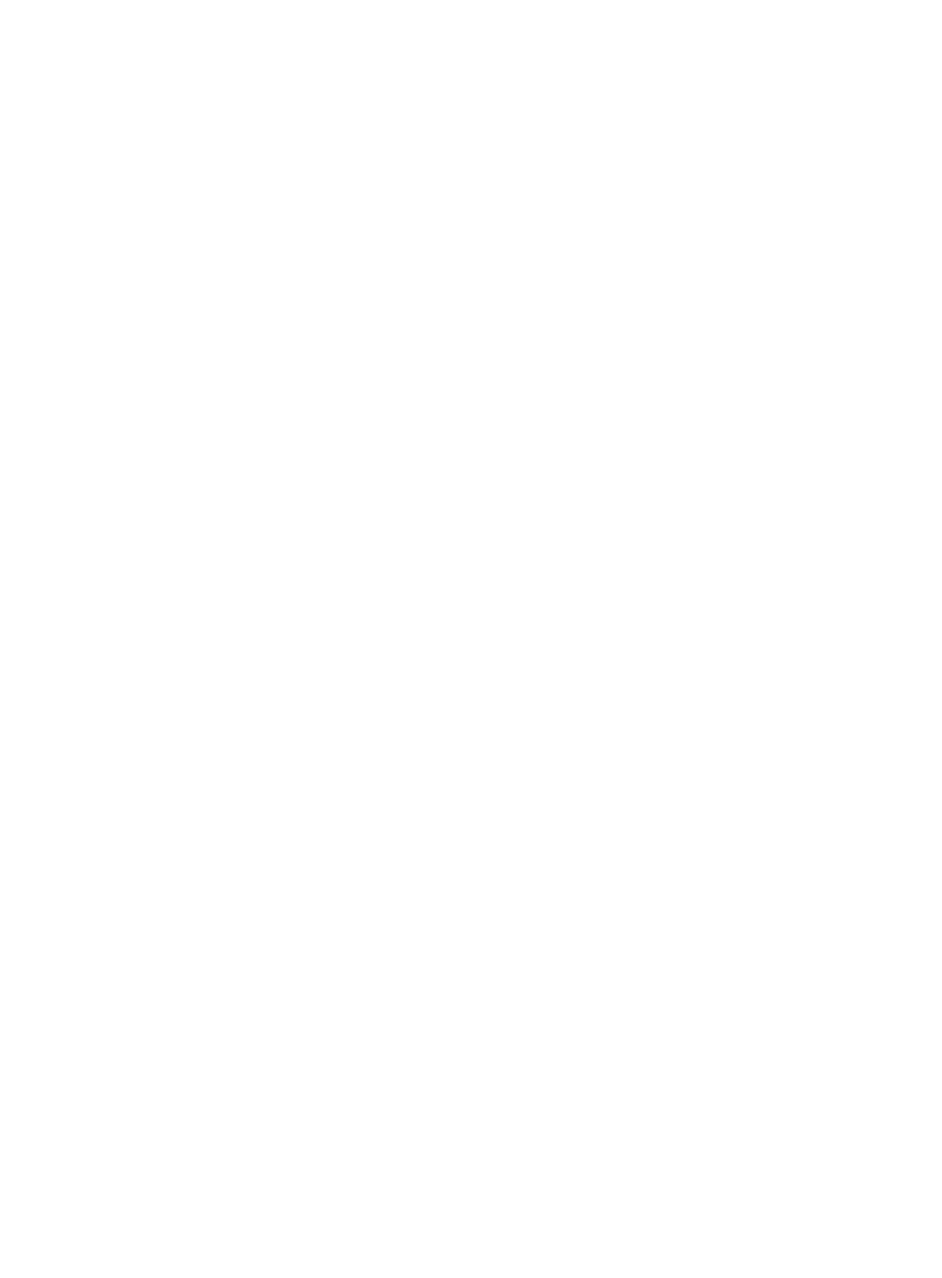
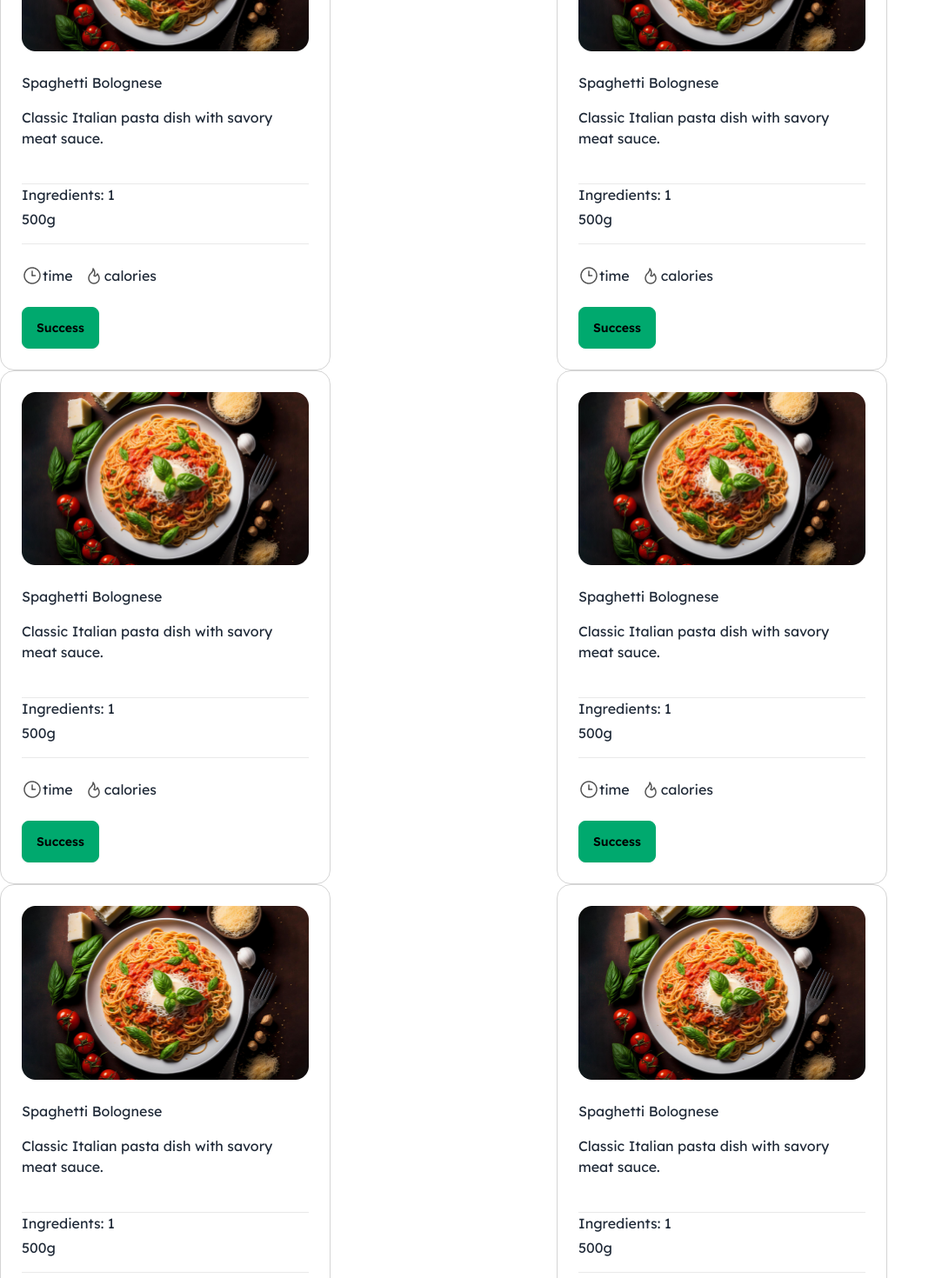
Before and after one commit to Salman7D/Chefs-Table, a React (Vite) app: page / in a window 1280 px wide. Shown: the part 1320-2790 px from the top of the page at 87% size, without its empty margins (0-1083 px from the left). Before the commit the page ends 1155 px from the top, so only its background shows below. Built offline with nearby package versions, Linux system fonts and the light colour scheme; a web font is replaced by a local one.

Commit message:
foodbar added

```diff
--- a/src/App.jsx
+++ b/src/App.jsx
@@ -12,6 +12,185 @@ function App() {
       <Banner></Banner>
       <Our></Our>
 
+      <div className='grid grid-cols-2 gap-0'>
+      <div className='rounded-2xl border border-solid border-[#28282833] w-[380px] p-6'>
+        <img className='mb-6' src="/public/Images/Rectangle 20170.png" alt="" />
+        <p className='mb-4'>Spaghetti Bolognese</p>
+        <p className='mb-10'>Classic Italian pasta dish with savory meat sauce.</p>
+        <div className='bg-[#2828281A] h-[1px] w-[330px]'>
+
+        </div>
+        <p className='mb-1'>Ingredients: 1</p>
+        <p className='mb-4'>500g</p>
+        <div className='bg-[#2828281A] h-[1px] w-[330px] mb-6'>
+
+        </div>
+        <div className='flex gap-3 mb-6'>
+          <div className='flex'>
+            <img src="/public/Images/Clock.png" alt="" />
+            <p>time</p>
+          </div>
+          <div className='flex'>
+            <img src="/public/Images/Fire.png" alt="" />
+            <p>calories</p>
+          </div>
+        </div>
+
+        <button className="btn btn-success">Success</button>
+
+
+      </div>
+
+      <div className='rounded-2xl border border-solid border-[#28282833] w-[380px] p-6'>
+        <img className='mb-6' src="/public/Images/Rectangle 20170.png" alt="" />
+        <p className='mb-4'>Spaghetti Bolognese</p>
+        <p className='mb-10'>Classic Italian pasta dish with savory meat sauce.</p>
+        <div className='bg-[#2828281A] h-[1px] w-[330px]'>
+
+        </div>
+        <p className='mb-1'>Ingredients: 1</p>
+        <p className='mb-4'>500g</p>
+        <div className='bg-[#2828281A] h-[1px] w-[330px] mb-6'>
+
+        </div>
+        <div className='flex gap-3 mb-6'>
+          <div className='flex'>
+            <img src="/public/Images/Clock.png" alt="" />
+            <p>time</p>
+          </div>
+          <div className='flex'>
+            <img src="/public/Images/Fire.png" alt="" />
+            <p>calories</p>
+          </div>
+
+
+        </div>
+
+        <button className="btn btn-success">Success</button>
+
+
+      </div>
+      <div className='rounded-2xl border border-solid border-[#28282833] w-[380px] p-6'>
+        <img className='mb-6' src="/public/Images/Rectangle 20170.png" alt="" />
+        <p className='mb-4'>Spaghetti Bolognese</p>
+        <p className='mb-10'>Classic Italian pasta dish with savory meat sauce.</p>
+        <div className='bg-[#2828281A] h-[1px] w-[330px]'>
+
+        </div>
+        <p className='mb-1'>Ingredients: 1</p>
+        <p className='mb-4'>500g</p>
+        <div className='bg-[#2828281A] h-[1px] w-[330px] mb-6'>
+
+        </div>
+        <div className='flex gap-3 mb-6'>
+          <div className='flex'>
+            <img src="/public/Images/Clock.png" alt="" />
+            <p>time</p>
+          </div>
+          <div className='flex'>
+            <img src="/public/Images/Fire.png" alt="" />
+            <p>calories</p>
+          </div>
+
+
+        </div>
+
+        <button className="btn btn-success">Success</button>
+
+
+      </div>
+      <div className='rounded-2xl border border-solid border-[#28282833] w-[380px] p-6'>
+        <img className='mb-6' src="/public/Images/Rectangle 20170.png" alt="" />
+        <p className='mb-4'>Spaghetti Bolognese</p>
+        <p className='mb-10'>Classic Italian pasta dish with savory meat sauce.</p>
+        <div className='bg-[#2828281A] h-[1px] w-[330px]'>
+
+        </div>
+        <p className='mb-1'>Ingredients: 1</p>
+        <p className='mb-4'>500g</p>
+        <div className='bg-[#2828281A] h-[1px] w-[330px] mb-6'>
+
+        </div>
+        <div className='flex gap-3 mb-6'>
+          <div className='flex'>
+            <img src="/public/Images/Clock.png" alt="" />
+            <p>time</p>
+          </div>
+          <div className='flex'>
+            <img src="/public/Images/Fire.png" alt="" />
+            <p>calories</p>
+          </div>
+
+
+        </div>
+
+        <button className="btn btn-success">Success</button>
+
+
+      </div>
+      <div className='rounded-2xl border border-solid border-[#28282833] w-[380px] p-6'>
+        <img className='mb-6' src="/public/Images/Rectangle 20170.png" alt="" />
+        <p className='mb-4'>Spaghetti Bolognese</p>
+        <p className='mb-10'>Classic Italian pasta dish with savory meat sauce.</p>
+        <div className='bg-[#2828281A] h-[1px] w-[330px]'>
+
+        </div>
+        <p className='mb-1'>Ingredients: 1</p>
+        <p className='mb-4'>500g</p>
+        <div className='bg-[#2828281A] h-[1px] w-[330px] mb-6'>
+
+        </div>
+        <div className='flex gap-3 mb-6'>
+          <div className='flex'>
+            <img src="/public/Images/Clock.png" alt="" />
+            <p>time</p>
+          </div>
+          <div className='flex'>
+            <img src="/public/Images/Fire.png" alt="" />
+            <p>calories</p>
+          </div>
+
+
+        </div>
+
+        <button className="btn btn-success">Success</button>
+
+
+      </div>
+      <div className='rounded-2xl border border-solid border-[#28282833] w-[380px] p-6'>
+        <img className='mb-6' src="/public/Images/Rectangle 20170.png" alt="" />
+        <p className='mb-4'>Spaghetti Bolognese</p>
+        <p className='mb-10'>Classic Italian pasta dish with savory meat sauce.</p>
+        <div className='bg-[#2828281A] h-[1px] w-[330px]'>
+
+        </div>
+        <p className='mb-1'>Ingredients: 1</p>
+        <p className='mb-4'>500g</p>
+        <div className='bg-[#2828281A] h-[1px] w-[330px] mb-6'>
+
+        </div>
+        <div className='flex gap-3 mb-6'>
+          <div className='flex'>
+            <img src="/public/Images/Clock.png" alt="" />
+            <p>time</p>
+          </div>
+          <div className='flex'>
+            <img src="/public/Images/Fire.png" alt="" />
+            <p>calories</p>
+          </div>
+
+
+        </div>
+
+        <button className="btn btn-success">Success</button>
+
+
+      </div>
+      </div>
+
+
+
+
     </>
   )
 }
--- a/src/assets/Components/Our/Our.jsx
+++ b/src/assets/Components/Our/Our.jsx
@@ -3,7 +3,6 @@ const Our = () => {
         <div className="text-center">
             <p className="mb-6">Our Recipes</p>
             <p className="mb-12">Welcome to our recipes store. Here you are find a lot of different types of food you want. <br /> Just search your favorite food name and enjoy it.</p>
-
         </div>
     );
 };
--- a/tailwind.config.js
+++ b/tailwind.config.js
@@ -9,6 +9,7 @@ export default {
   },
 
 
+  // eslint-disable-next-line no-undef
   plugins: [require("daisyui")],
 
 }
```
Also changed, not shown: public/Images/Clock.png (added), public/Images/Fire.png (added).
